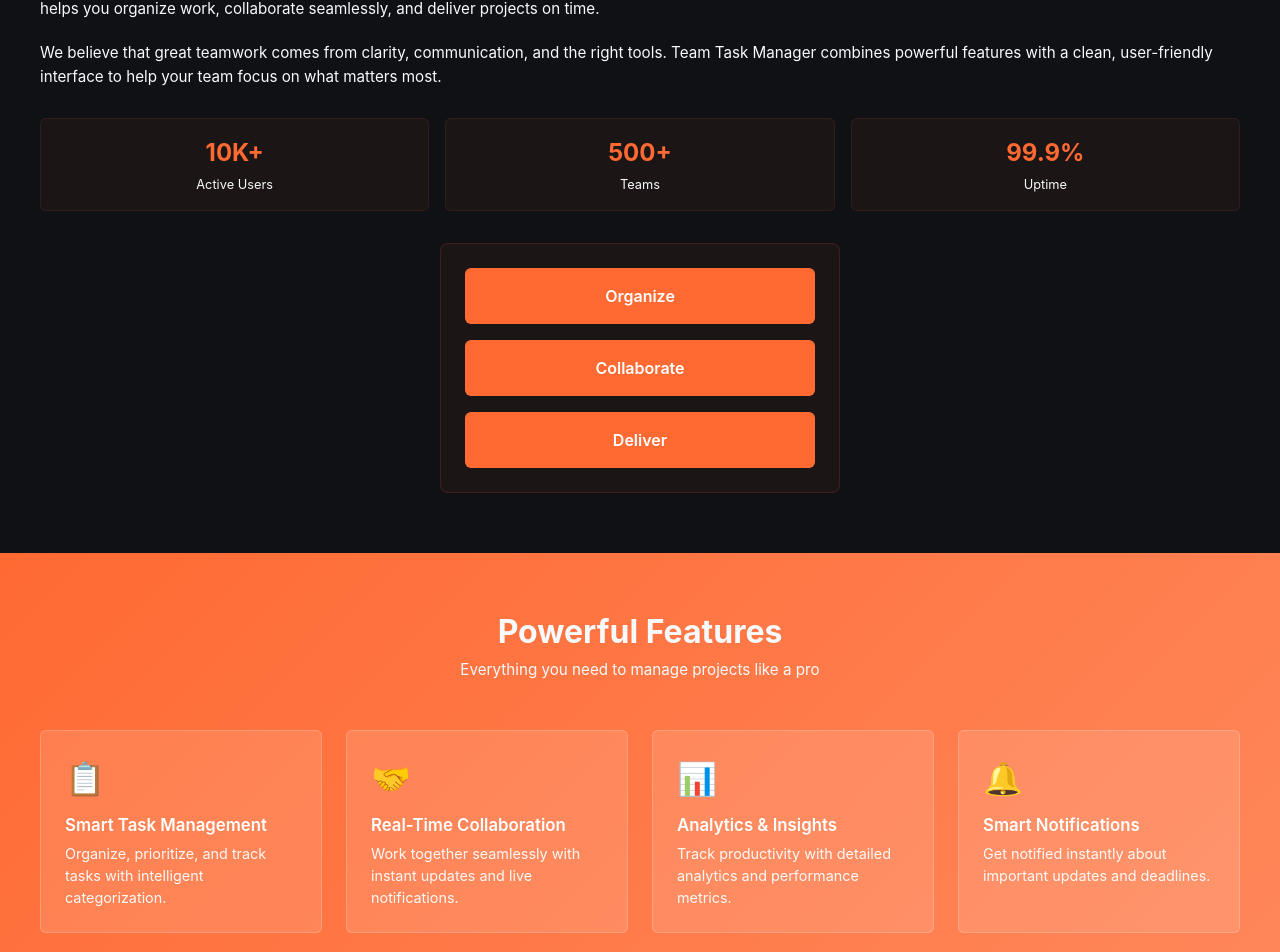
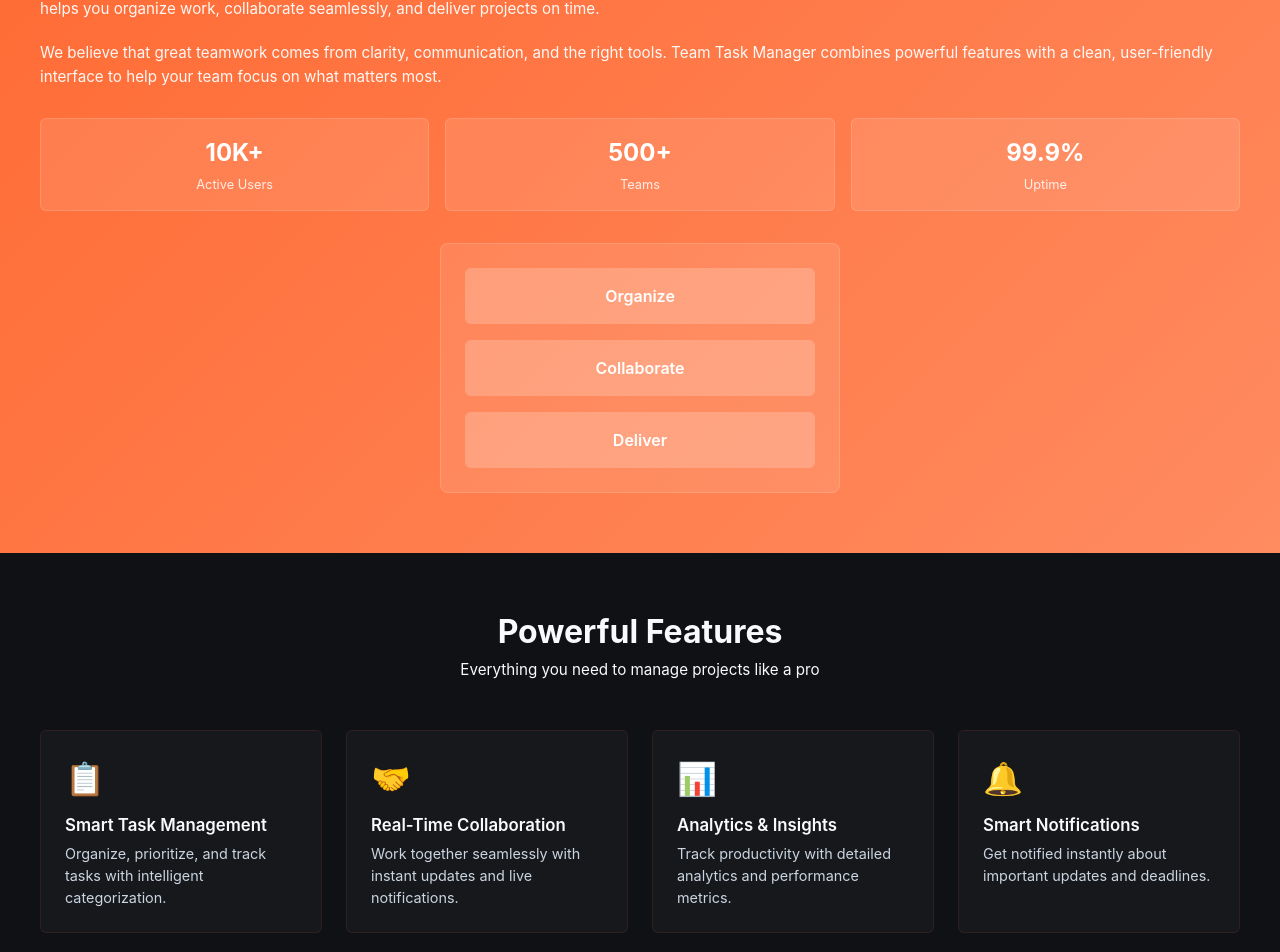
Before and after one commit to Khushdil380/TeamTaskManager, a React (Vite) app in the folder frontend/: page / in a window 1280 px wide. Shown: the part 1235-2187 px from the top of the page. Built offline with nearby package versions, Linux system fonts and the light colour scheme.

Commit message:
Fix: CTA button hover state - change text to white when background becomes orange for proper contrast

```diff
--- a/frontend/src/components/AboutSection/AboutSection.css
+++ b/frontend/src/components/AboutSection/AboutSection.css
@@ -1,7 +1,8 @@
-/* ABOUT SECTION STYLES - Minimal */
+/* ABOUT SECTION STYLES - Orange background */
 
 .about-section {
   padding: 60px 2rem;
+  background: linear-gradient(135deg, var(--color-primary), var(--color-accent)) !important;
 }
 
 .about-container {
@@ -24,13 +25,13 @@
 .about-title {
   font-size: 2rem;
   font-weight: 700;
-  color: var(--text-primary);
+  color: white;
   line-height: 1.3;
 }
 
 .about-text {
   font-size: 0.95rem;
-  color: var(--text-secondary);
+  color: rgba(255, 255, 255, 0.95);
   line-height: 1.6;
 }
 
@@ -44,25 +45,25 @@
 .stat {
   text-align: center;
   padding: 1rem;
-  background: rgba(255, 106, 51, 0.05);
-  border: 1px solid rgba(255, 106, 51, 0.1);
+  background: rgba(255, 255, 255, 0.1);
+  border: 1px solid rgba(255, 255, 255, 0.15);
   border-radius: 6px;
   transition: background 0.2s ease;
 }
 
 .stat:hover {
-  background: rgba(255, 106, 51, 0.1);
+  background: rgba(255, 255, 255, 0.15);
 }
 
 .stat-value {
   font-size: 1.5rem;
   font-weight: 700;
-  color: var(--color-primary);
+  color: white;
 }
 
 .stat-name {
   font-size: 0.8rem;
-  color: var(--text-secondary);
+  color: rgba(255, 255, 255, 0.85);
   margin-top: 0.25rem;
 }
 
@@ -74,8 +75,8 @@
 .visual-box {
   width: 100%;
   max-width: 400px;
-  background: rgba(255, 106, 51, 0.05);
-  border: 1px solid rgba(255, 106, 51, 0.15);
+  background: rgba(255, 255, 255, 0.1);
+  border: 1px solid rgba(255, 255, 255, 0.15);
   border-radius: 8px;
   padding: 1.5rem;
   display: flex;
@@ -92,7 +93,7 @@
 
 .visual-item {
   padding: 1rem;
-  background: var(--color-primary);
+  background: rgba(255, 255, 255, 0.2);
   border-radius: 6px;
   color: white;
   font-weight: 600;
--- a/frontend/src/components/CTASection/CTASection.css
+++ b/frontend/src/components/CTASection/CTASection.css
@@ -37,12 +37,13 @@
   font-size: 0.95rem;
   font-weight: 600;
   cursor: pointer;
-  transition: background 0.2s ease;
+  transition: all 0.2s ease;
   margin-top: 0.5rem;
 }
 
 .cta-button:hover {
-  background: var(--accent-color);
+  background: var(--color-primary);
+  color: white;
 }
 
 /* RESPONSIVE */
--- a/frontend/src/components/Features/Features.css
+++ b/frontend/src/components/Features/Features.css
@@ -1,8 +1,7 @@
-/* FEATURES SECTION STYLES - Orange background */
+/* FEATURES SECTION STYLES - Dark background */
 
 .features {
   padding: 60px 2rem;
-  background: linear-gradient(135deg, var(--color-primary), var(--color-accent)) !important;
 }
 
 .features-container {
@@ -20,13 +19,13 @@
 .section-title {
   font-size: 2rem;
   font-weight: 700;
-  color: white;
+  color: var(--color-text-primary);
   margin-bottom: 0.5rem;
 }
 
 .section-subtitle {
   font-size: 0.95rem;
-  color: rgba(255, 255, 255, 0.9);
+  color: var(--color-text-secondary);
 }
 
 /* FEATURES GRID */
@@ -41,14 +40,14 @@
 
 .feature-card {
   padding: 1.5rem;
-  background: rgba(255, 255, 255, 0.12);
-  border: 1px solid rgba(255, 255, 255, 0.2);
+  background: rgba(255, 255, 255, 0.03);
+  border: 1px solid rgba(255, 106, 51, 0.1);
   border-radius: 6px;
   transition: background 0.2s ease;
 }
 
 .feature-card:hover {
-  background: rgba(255, 255, 255, 0.18);
+  background: rgba(255, 106, 51, 0.08);
 }
 
 .feature-icon {
@@ -59,13 +58,13 @@
 .feature-title {
   font-size: 1.05rem;
   font-weight: 600;
-  color: white;
+  color: var(--color-text-primary);
   margin-bottom: 0.5rem;
 }
 
 .feature-description {
   font-size: 0.9rem;
-  color: rgba(255, 255, 255, 0.95);
+  color: var(--color-text-secondary);
   line-height: 1.5;
 }
 
```
